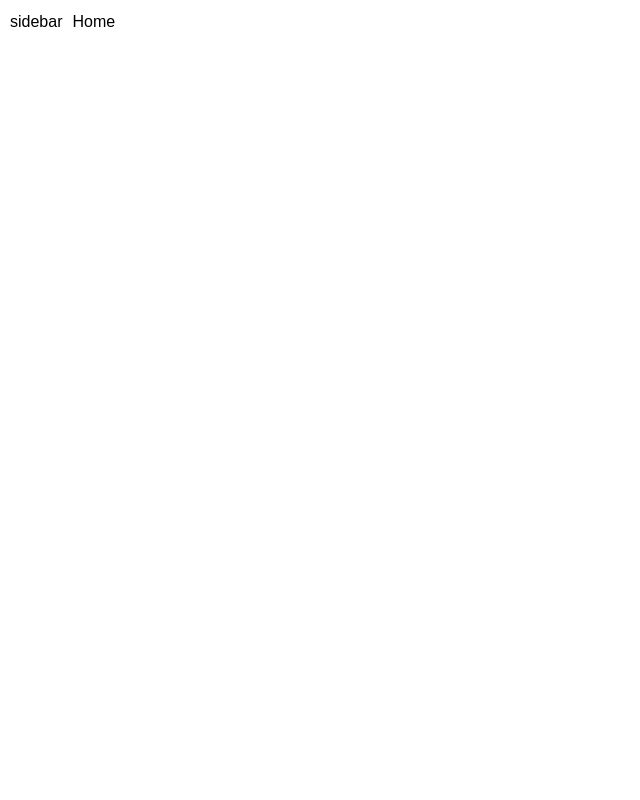
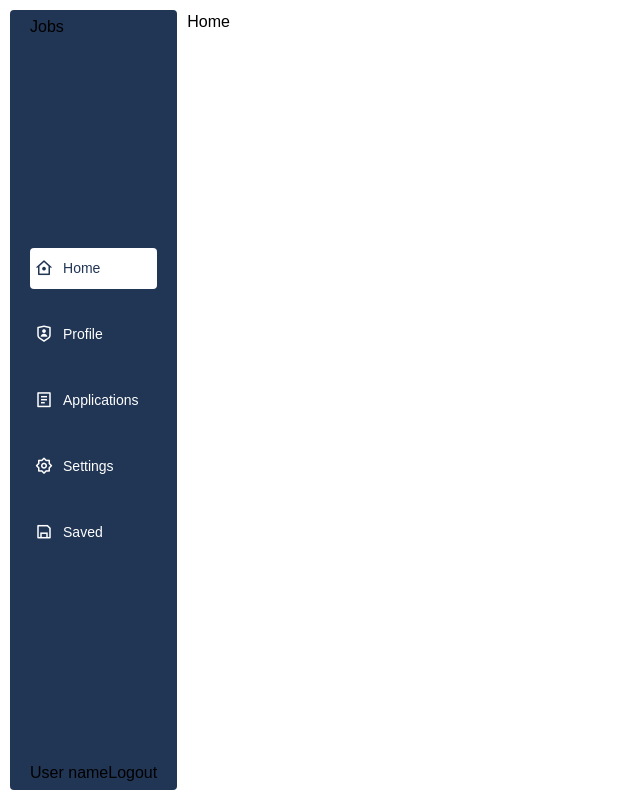
Before and after one commit to Grazziano/job-portal, a Next.js app: page / in a window 1280 px wide. Shown: the whole page, without its empty margins (0-640 px from the left). Built offline with nearby package versions, Linux system fonts and the light colour scheme.

Commit message:
Creating sidebar

```diff
--- a/src/components/LayoutProvider.tsx
+++ b/src/components/LayoutProvider.tsx
@@ -10,8 +10,26 @@ interface LayoutProps {
 export default function LayoutProvider({ children }: LayoutProps) {
   const pathname = usePathname();
 
+  const menuItems = [
+    { name: 'Home', path: '/', icon: 'ri-home-7-line' },
+    { name: 'Profile', path: '/profile', icon: 'ri-shield-user-line' },
+    {
+      name: 'Applications',
+      path: '/applications',
+      icon: 'ri-file-list-2-line',
+    },
+    { name: 'Settings', path: '/settings', icon: 'ri-settings-2-line' },
+    { name: 'Saved', path: '/saved', icon: 'ri-save-line' },
+  ];
+
   return (
     <html lang="en">
+      <head>
+        <link
+          href="https://cdn.jsdelivr.net/npm/remixicon@3.6.0/fonts/remixicon.css"
+          rel="stylesheet"
+        />
+      </head>
       <body>
         <ConfigProvider
           theme={{
@@ -26,7 +44,32 @@ export default function LayoutProvider({ children }: LayoutProps) {
           ) : (
             <div className="layout-parent">
               <div className="sidebar">
-                <span>sidebar</span>
+                <div className="logo">
+                  <h1>Jobs</h1>
+                </div>
+
+                <div className="menu-items">
+                  {menuItems.map((item, index) => {
+                    const isActive = pathname === item.path;
+
+                    return (
+                      <div
+                        className={`menu-item ${
+                          isActive ? 'active-menu-item' : ''
+                        }`}
+                        key={index}
+                      >
+                        <i className={item.icon}></i>
+                        <span>{item.name}</span>
+                      </div>
+                    );
+                  })}
+                </div>
+
+                <div>
+                  <span>User name</span>
+                  <span>Logout</span>
+                </div>
               </div>
               <div className="body">{children}</div>
             </div>
--- a/src/stylesheets/layout.css
+++ b/src/stylesheets/layout.css
@@ -2,4 +2,44 @@
   display: flex;
   padding: 10px;
   gap: 10px;
+  height: 100vh;
 }
+
+.sidebar {
+  display: flex;
+  flex-direction: column;
+  justify-content: space-between;
+  height: 100%;
+  background-color: var(--primary);
+  border-radius: 4px;
+  padding: 5px 20px;
+}
+
+.menu-items {
+  display: flex;
+  flex-direction: column;
+  gap: 25px;
+}
+
+.menu-item {
+  color: white;
+  display: flex;
+  gap: 10px;
+  align-items: center;
+  cursor: pointer;
+  padding: 7px 5px;
+}
+
+.menu-item i {
+  font-size: 18px !important;
+}
+
+.menu-item span {
+  font-size: 14px;
+}
+
+.active-menu-item {
+  background-color: white !important;
+  color: var(--primary) !important;
+  border-radius: 4px;
+}
```
